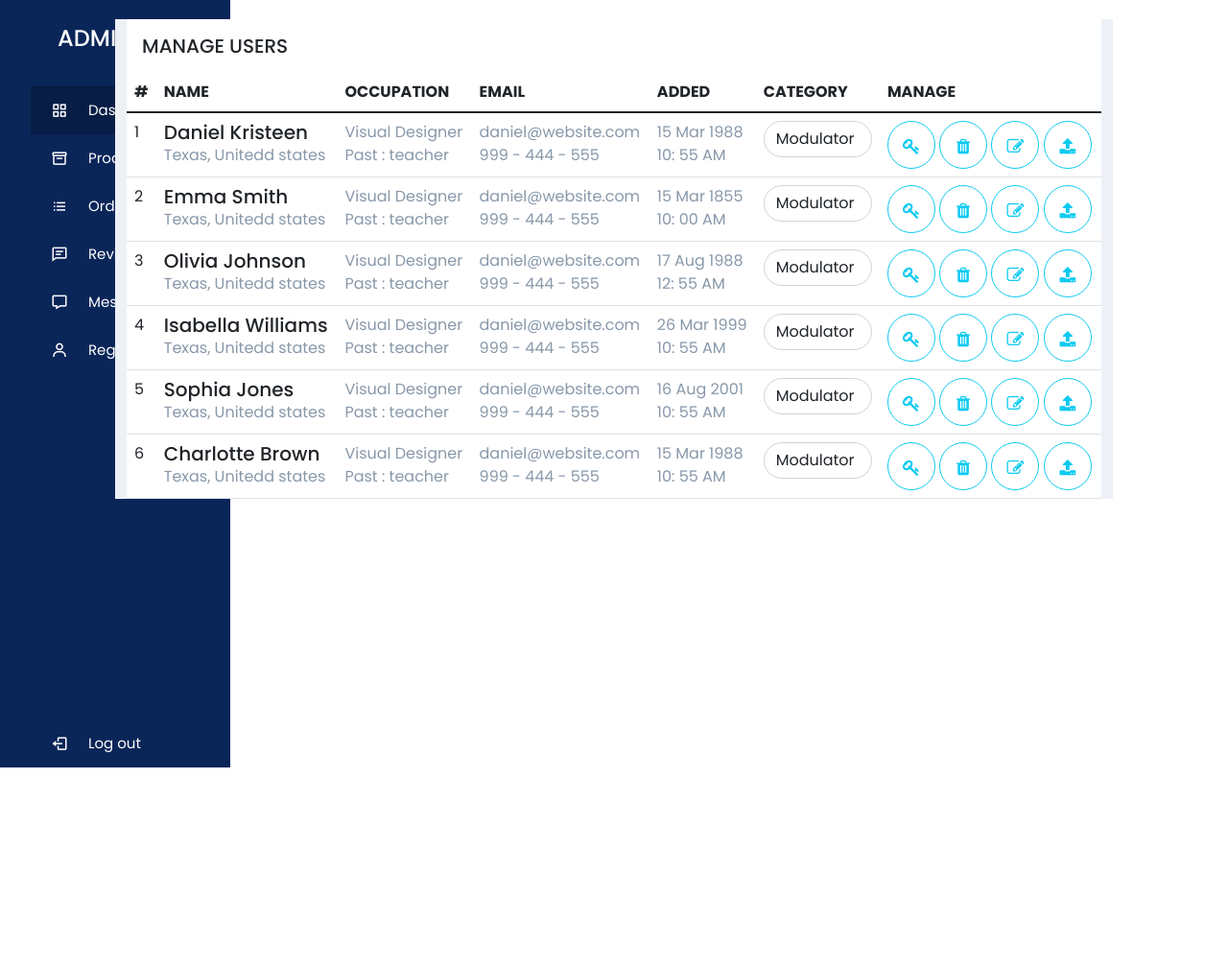
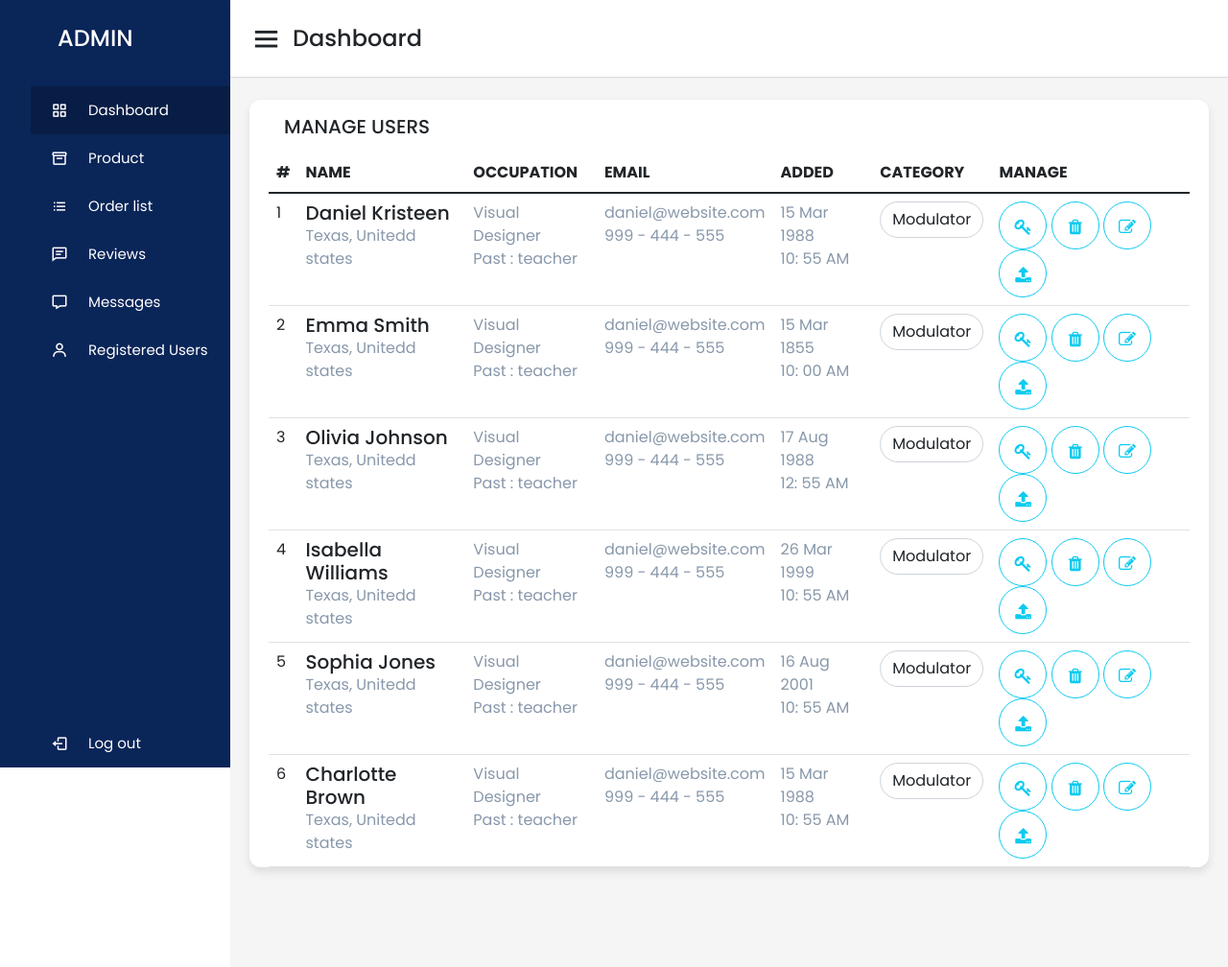
Before and after one commit to kedhavp30/web-project, a PHP site: page /registeredusers.html in a window 1280 px wide. Shown: the whole page at 96% size. Before the commit the page ends 800 px from the top, so only its background shows below. Run offline with PHP 8.4, Linux system fonts and the light colour scheme.

Commit message:
manage users

```diff
--- a/adminfolder/css/registeredusers.css
+++ b/adminfolder/css/registeredusers.css
@@ -1,16 +1,61 @@
+@import "nav.css";
+
 body {
   display: flex;
   margin: 0;
   padding: 0;
   box-sizing: border-box;
-  font-family: 'Poppins', sans-serif;
+  font-family: "Poppins", sans-serif;
 }
 
-.container{
+.home-section {
   position: relative;
-    background: #edf1f5;
+  background: #f5f5f5;
+  min-height: 100vh;
   width: calc(100% - 240px);
-    margin-top: 20px;
+  left: 240px;
+  transition: all 0.5s ease;
+}
+.sidebar.active ~ .home-section {
+  width: calc(100% - 60px);
+  left: 60px;
+}
+.home-section nav {
+  display: flex;
+  justify-content: space-between;
+  height: 80px;
+  background: #fff;
+  display: flex;
+  align-items: center;
+  position: fixed;
+  width: calc(100% - 240px);
+  left: 240px;
+  z-index: 100;
+  padding: 0 20px;
+  box-shadow: 0 1px 1px rgba(0, 0, 0, 0.1);
+  transition: all 0.5s ease;
+}
+.sidebar.active ~ .home-section nav {
+  left: 60px;
+  width: calc(100% - 60px);
+}
+.home-section nav .sidebar-button {
+  display: flex;
+  align-items: center;
+  font-size: 24px;
+  font-weight: 500;
+}
+nav .sidebar-button i {
+  font-size: 35px;
+  margin-right: 10px;
+}
+
+.main-content {
+  padding: 0 20px;
+  margin: 104px 20px;
+  border-radius: 12px;
+  background: #fff;
+  box-shadow: 0 5px 10px rgba(0, 0, 0, 0.1);
 }
 
 .card {
@@ -25,7 +70,8 @@ body {
   border-radius: 0;
 }
 
-.btn-circle.btn-lg, .btn-group-lg>.btn-circle.btn {
+.btn-circle.btn-lg,
+.btn-group-lg > .btn-circle.btn {
   width: 50px;
   height: 50px;
   padding: 14px 15px;
@@ -34,10 +80,13 @@ body {
 }
 
 .text-muted {
-    color: #8898aa!important;
+  color: #8898aa !important;
 }
 
-[type=button]:not(:disabled), [type=reset]:not(:disabled), [type=submit]:not(:disabled), button:not(:disabled) {
+[type="button"]:not(:disabled),
+[type="reset"]:not(:disabled),
+[type="submit"]:not(:disabled),
+button:not(:disabled) {
   cursor: pointer;
 }
 
--- a/adminfolder/js/nav.js
+++ b/adminfolder/js/nav.js
@@ -51,6 +51,15 @@ const createNav = () => {
       </li>
     </ul>
 `;
+
+  let sidebar = document.querySelector(".sidebar");
+  let sidebarBtn = document.querySelector(".sidebarBtn");
+  sidebarBtn.onclick = function () {
+    sidebar.classList.toggle("active");
+    if (sidebar.classList.contains("active")) {
+      sidebarBtn.classList.replace("bx-menu", "bx-menu-alt-right");
+    } else sidebarBtn.classList.replace("bx-menu-alt-right", "bx-menu");
+  };
 }
 
 createNav();
--- a/adminfolder/registeredusers.html
+++ b/adminfolder/registeredusers.html
@@ -4,20 +4,29 @@
     <meta charset="UTF-8">
     <title>Registered Users</title>
 
-    <link href="https://maxcdn.bootstrapcdn.com/font-awesome/4.7.0/css/font-awesome.min.css" rel="stylesheet" />
     <link rel="stylesheet" href="https://fonts.googleapis.com/css2?family=Poppins:wght@200;300;400;500;600;700&display=swap">
     <link href='https://unpkg.com/boxicons@2.0.7/css/boxicons.min.css' rel='stylesheet'>
+
+    <link href="https://maxcdn.bootstrapcdn.com/font-awesome/4.7.0/css/font-awesome.min.css" rel="stylesheet" />
     <link href="https://cdn.jsdelivr.net/npm/bootstrap@5.1.3/dist/css/bootstrap.min.css" rel="stylesheet">
 
     <link href="css/registeredusers.css" rel="stylesheet" />
-    <link rel="stylesheet" href="css/nav.css">
+
+    <meta name="viewport" content="width=device-width, initial-scale=1.0">
   </head>
 
   <body>
 
     <div class="sidebar"></div>
 
-    <div class="container">
+    <section class="home-section">
+      <nav>
+        <div class="sidebar-button">
+          <i class='bx bx-menu sidebarBtn'></i>
+          <span class="dashboard">Dashboard</span>
+        </div>
+      </nav>
+      <div class="main-content">
         <div class="row">
           <div class="col-md-12">
             <div class="card">
@@ -244,6 +253,8 @@
         </div>
       </div>
 
+    </section>
+
     <script src="js/nav.js"></script>
 
   </body>
```
Lines whose indentation alone changed are shown as unchanged.
